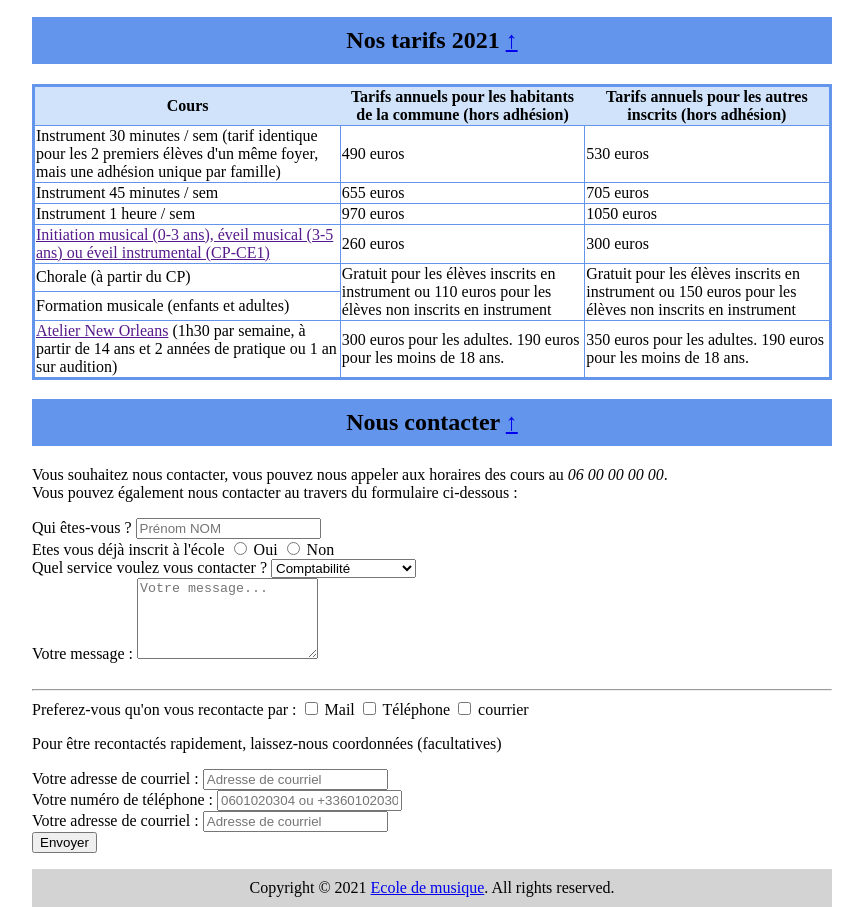
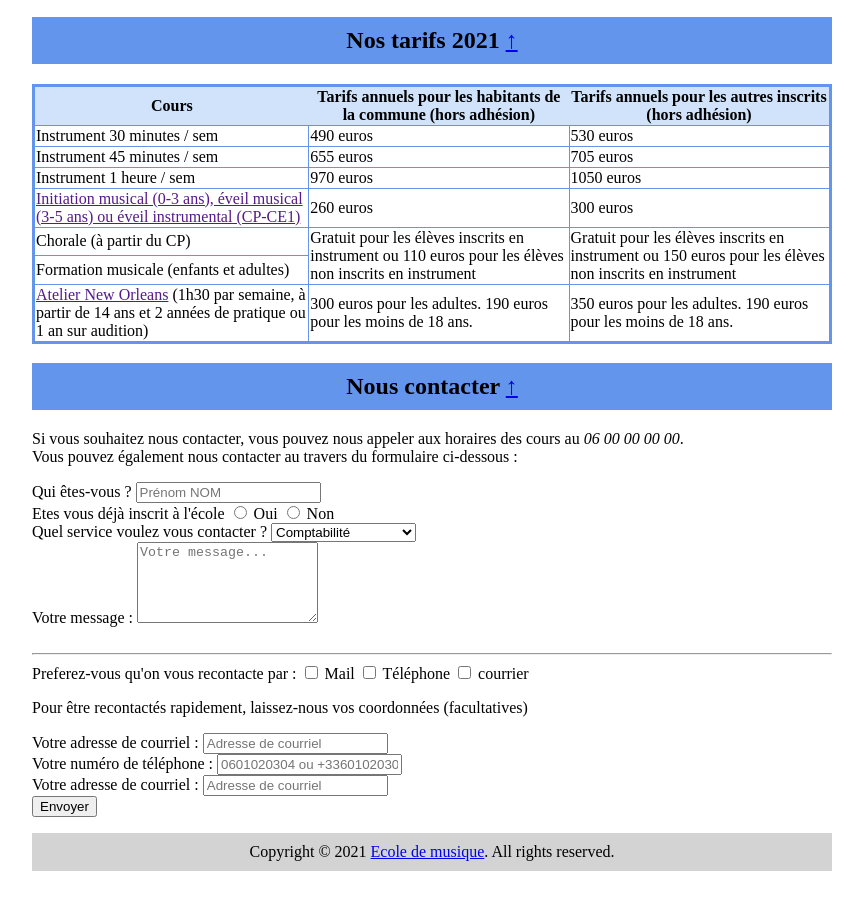
Before and after one commit to taccary/taccary.github.io, a plain HTML site: page index.html in a window 1280 px wide. Shown: the part 1002-1909 px from the top of the page, without its empty margins (208-1071 px from the left). After the commit the page ends 1873 px from the top, so only its background shows below. Drawn offline with Linux system fonts and the light colour scheme.

Commit message:
Add files via upload

```diff
--- a/index.html
+++ b/index.html
@@ -154,7 +154,7 @@
 				</thead>
 				<tbody >
 					<tr>
-						<td>Instrument 30 minutes / sem (tarif identique pour les 2 premiers élèves d'un même foyer, mais une adhésion unique par famille)</td><td>490 euros</td><td>530 euros</td>
+						<td>Instrument 30 minutes / sem</td><td>490 euros</td><td>530 euros</td>
 					</tr>
 					<tr>
 						<td >Instrument 45 minutes / sem</td><td class="column-2">655 euros</td><td class="column-3">705 euros</td>
@@ -184,7 +184,7 @@
 			<h1 >Nous contacter <a href="#top">&uarr;</a></h1>
 
 			<form action="" method="">
-				<p>Vous souhaitez nous contacter, vous pouvez nous appeler aux horaires des cours au <i>06 00 00 00 00</i>.
+				<p>Si vous souhaitez nous contacter, vous pouvez nous appeler aux horaires des cours au <i>06 00 00 00 00</i>.
 				<br/>
 				Vous pouvez également nous contacter au travers du formulaire ci-dessous :</p>
 
@@ -227,7 +227,7 @@
 					<label for="prefContact">courrier</label>
 				</div>
 
-				<p>Pour être recontactés rapidement, laissez-nous coordonnées (facultatives)</p>
+				<p>Pour être recontactés rapidement, laissez-nous vos coordonnées (facultatives)</p>
 				<div>
 					<label id="labelemail" for="email" >Votre adresse de courriel :</label>
 					<input name="email" id="email" type="text" class="form-control" placeholder="Adresse de courriel" value="">
```
